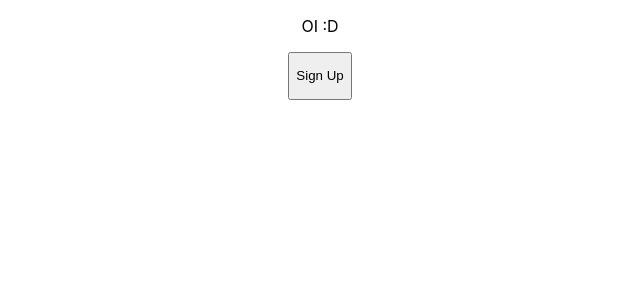
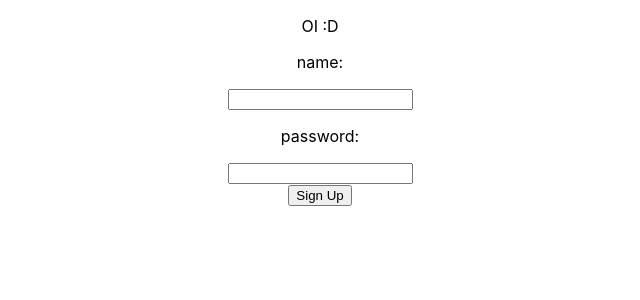
Before and after one commit to hellothai/simple_todolist, a React (Create React App) app in the folder frontend/: page / in a window 1280 px wide. Shown: the top 300 px of the page, without its empty margins (320-960 px from the left). Built offline with nearby package versions, Linux system fonts and the light colour scheme.

Commit message:
Refs #1 added an initial structure frontend

```diff
--- a/frontend/public/index.html
+++ b/frontend/public/index.html
@@ -24,7 +24,7 @@
       work correctly both with client-side routing and a non-root public URL.
       Learn how to configure a non-root public URL by running `npm run build`.
     -->
-    <title>React App</title>
+    <title>TodoList</title>
   </head>
   <body>
     <noscript>You need to enable JavaScript to run this app.</noscript>
--- a/frontend/src/App.tsx
+++ b/frontend/src/App.tsx
@@ -1,16 +1,19 @@
-import React from 'react';
+import React, { useState } from 'react';
 import './App.css';
+import Login from './components/Login';
 import Register from './components/Register';
 
 function App() {
+  const [register ,setRegister] = useState(false);
   return (
     <div className="App">
         <p>
           OI :D
         </p>
-      <button>
-      <Register></Register>
-      </button>
+       <Login></Login>
+      <div>  <button onClick={() => setRegister(!register)}> Sign Up </button>
+        {register &&
+      <Register></Register>}</div>
     </div>
   );
 }
--- /dev/null
+++ b/frontend/src/components/Login.tsx
@@ -0,0 +1,19 @@
+import React from 'react';
+import '../App.css';
+
+function Login() {
+  return (
+    <div className="login">
+        <p>
+         name:
+        </p>
+        <input></input>
+        <p>
+         password:
+        </p>
+        <input></input>
+    </div>
+  );
+}
+
+export default Login;
--- a/frontend/src/components/Register.tsx
+++ b/frontend/src/components/Register.tsx
@@ -5,7 +5,7 @@ function Register() {
   return (
     <div className="Register">
         <p>
-         Sign Up
+         hey
         </p>
     </div>
   );
```
